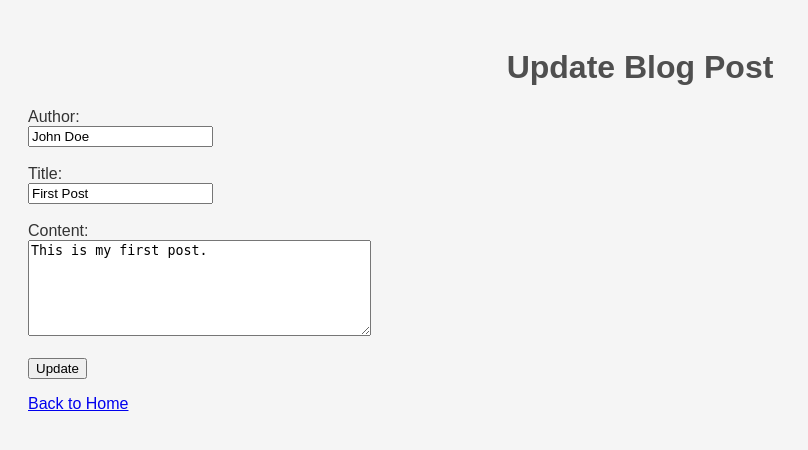
After one commit to AndErem314/BlogAPPviaFlask, a Flask app: page /update/1 in a window 1280 px wide. The commit adds this page. Shown: the top 450 px of the page, without its empty margins (0-808 px from the left). Run offline with Flask 3, Linux system fonts and the light colour scheme.

Commit message:
add the update functionality and change the template

```diff
--- a/app.py
+++ b/app.py
@@ -1,74 +1,86 @@
 import json
 import os
-from flask import Flask, request, redirect, url_for, render_template
+from flask import Flask, request, redirect, url_for, abort, render_template
 
 app = Flask(__name__)
+
+
+def get_blog_file_path():
+    return os.path.join(app.root_path, 'data', 'blog_posts.json')
+
+
+def read_posts():
+    file_path = get_blog_file_path()
+    with open(file_path, 'r') as f:
+        return json.load(f)
+
+
+def write_posts(posts):
+    file_path = get_blog_file_path()
+    with open(file_path, 'w') as f:
+        json.dump(posts, f, indent=4)
 
 
 @app.route('/add', methods=['GET', 'POST'])
 def add():
     if request.method == 'POST':
-        author = request.form.get('author')
-        title = request.form.get('title')
-        content = request.form.get('content')
+        blog_posts = read_posts()
 
-        # Path to the JSON file
-        file_path = os.path.join(app.root_path, 'data', 'blog_posts.json')
-
-        # Load existing posts
-        with open(file_path, 'r') as f:
-            blog_posts = json.load(f)
-
-        # Generate a unique ID: find the max current ID and add 1
-        if blog_posts:
-            new_id = max(post['id'] for post in blog_posts) + 1
-        else:
-            new_id = 1
-
-        # Create new post dictionary
+        new_id = max((post['id'] for post in blog_posts), default=0) + 1
         new_post = {
             'id': new_id,
-            'author': author,
-            'title': title,
-            'content': content
+            'author': request.form.get('author'),
+            'title': request.form.get('title'),
+            'content': request.form.get('content')
         }
 
-        # Append the new post and save back to JSON file
         blog_posts.append(new_post)
-        with open(file_path, 'w') as f:
-            json.dump(blog_posts, f, indent=4)
+        write_posts(blog_posts)
 
-        # Redirect to the index page
         return redirect(url_for('index'))
 
-    # GET request renders the form
     return render_template('add.html')
 
 
 @app.route('/delete/<int:post_id>')
 def delete(post_id):
-    file_path = os.path.join(app.root_path, 'data', 'blog_posts.json')
+    blog_posts = read_posts()
+    original_count = len(blog_posts)
 
-    # Load current posts
-    with open(file_path, 'r') as f:
-        blog_posts = json.load(f)
-
-    # Filter out the post with the given ID
     blog_posts = [post for post in blog_posts if post['id'] != post_id]
 
-    # Save the updated list
-    with open(file_path, 'w') as f:
-        json.dump(blog_posts, f, indent=4)
+    if len(blog_posts) == original_count:
+        abort(404)
 
+    write_posts(blog_posts)
     return redirect(url_for('index'))
+
+
+@app.route('/update/<int:post_id>', methods=['GET', 'POST'])
+def update(post_id):
+    blog_posts = read_posts()
+    post = next((p for p in blog_posts if p['id'] == post_id), None)
+
+    if post is None:
+        abort(404)
+
+    if request.method == 'POST':
+        post['author'] = request.form.get('author')
+        post['title'] = request.form.get('title')
+        post['content'] = request.form.get('content')
+
+        write_posts(blog_posts)
+        return redirect(url_for('index'))
+
+    return render_template('update.html', post=post)
+
+
+@app.errorhandler(404)
+def not_found(e):
+    return render_template('404.html'), 404
 
 
 @app.route('/')
 def index():
-    # Construct the path to the JSON file in the 'data' folder
-    file_path = os.path.join(app.root_path, 'data', 'blog_posts.json')
-
-    with open(file_path, 'r') as fileobj:
-        blog_posts = json.load(fileobj)
-
+    blog_posts = read_posts()
     return render_template('index.html', posts=blog_posts)
--- a/data/blog_posts.json
+++ b/data/blog_posts.json
@@ -9,6 +9,6 @@
         "id": 3,
         "author": "Bob",
         "title": "Sunday",
-        "content": "I enjoy my Sunday very well"
+        "content": "I enjoy my Sunday very well, !!!"
     }
 ]
--- a/templates/index.html
+++ b/templates/index.html
@@ -15,7 +15,10 @@
         <h2>{{ post.title }}</h2>
         <p><em>Written by {{ post.author }}</em></p>
         <p>{{ post.content }}</p>
-        <p><a href="{{ url_for('delete', post_id=post.id) }}" onclick="return confirm('Are you sure you want to delete this post?');">Delete</a></p>
+        <p>
+            <a href="{{ url_for('update', post_id=post.id) }}">Update</a> |
+            <a href="{{ url_for('delete', post_id=post.id) }}" onclick="return confirm('Are you sure you want to delete this post?');">Delete</a>
+        </p>
     </div>
     {% endfor %}
 </body>
--- /dev/null
+++ b/templates/update.html
@@ -0,0 +1,27 @@
+<!DOCTYPE html>
+<html lang="en">
+<head>
+    <meta charset="UTF-8">
+    <meta name="viewport" content="width=device-width, initial-scale=1.0">
+    <title>Update Blog Post</title>
+    <link rel="stylesheet" href="{{ url_for('static', filename='style.css') }}">
+</head>
+<body>
+    <h1>Update Blog Post</h1>
+
+    <form action="{{ url_for('update', post_id=post['id']) }}" method="POST">
+        <label for="author">Author:</label><br>
+        <input type="text" id="author" name="author" value="{{ post['author'] }}" required><br><br>
+
+        <label for="title">Title:</label><br>
+        <input type="text" id="title" name="title" value="{{ post['title'] }}" required><br><br>
+
+        <label for="content">Content:</label><br>
+        <textarea id="content" name="content" rows="6" cols="40" required>{{ post['content'] }}</textarea><br><br>
+
+        <input type="submit" value="Update">
+    </form>
+
+    <p><a href="{{ url_for('index') }}">Back to Home</a></p>
+</body>
+</html>
```
Also changed, not shown: templates/404.html (added, +18 -0 lines).
